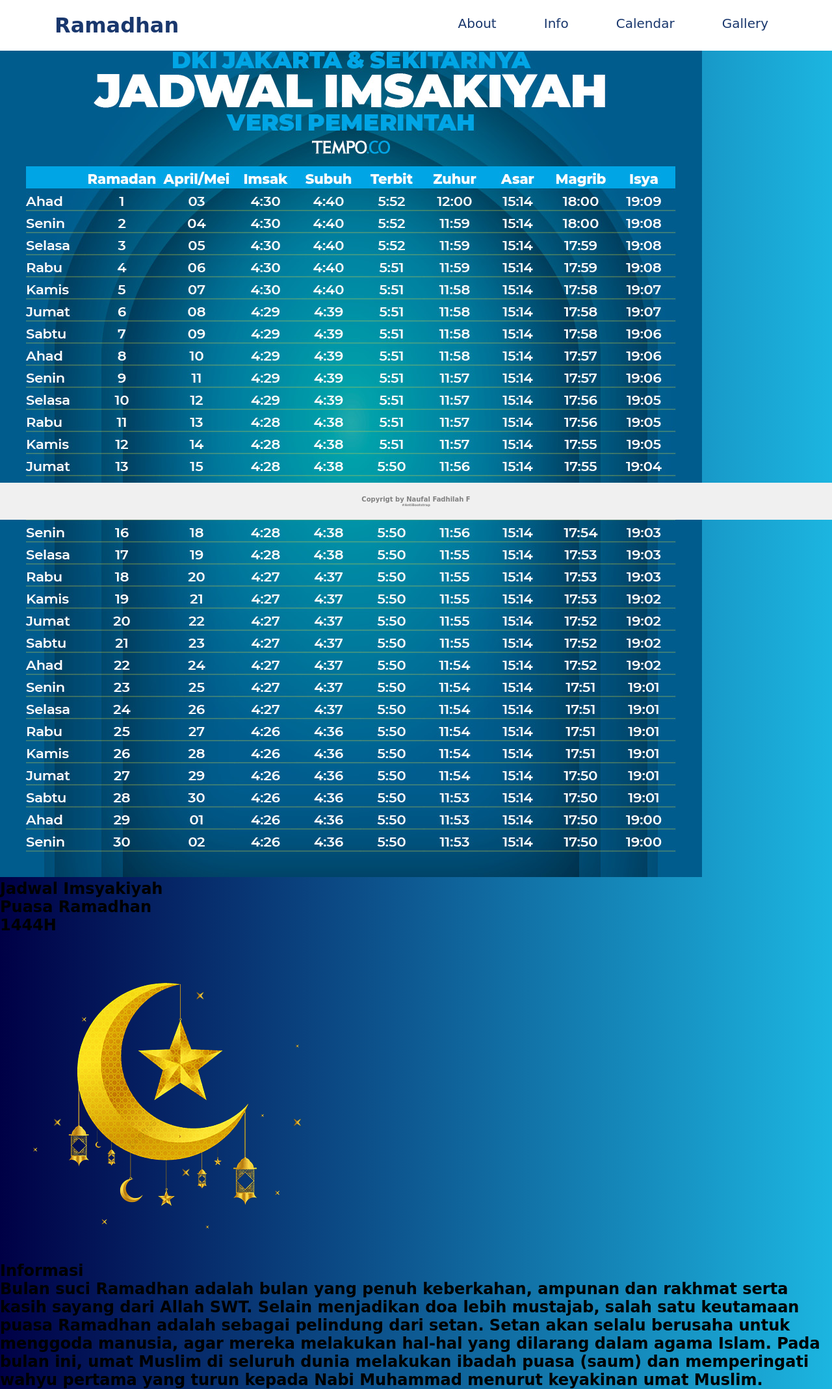
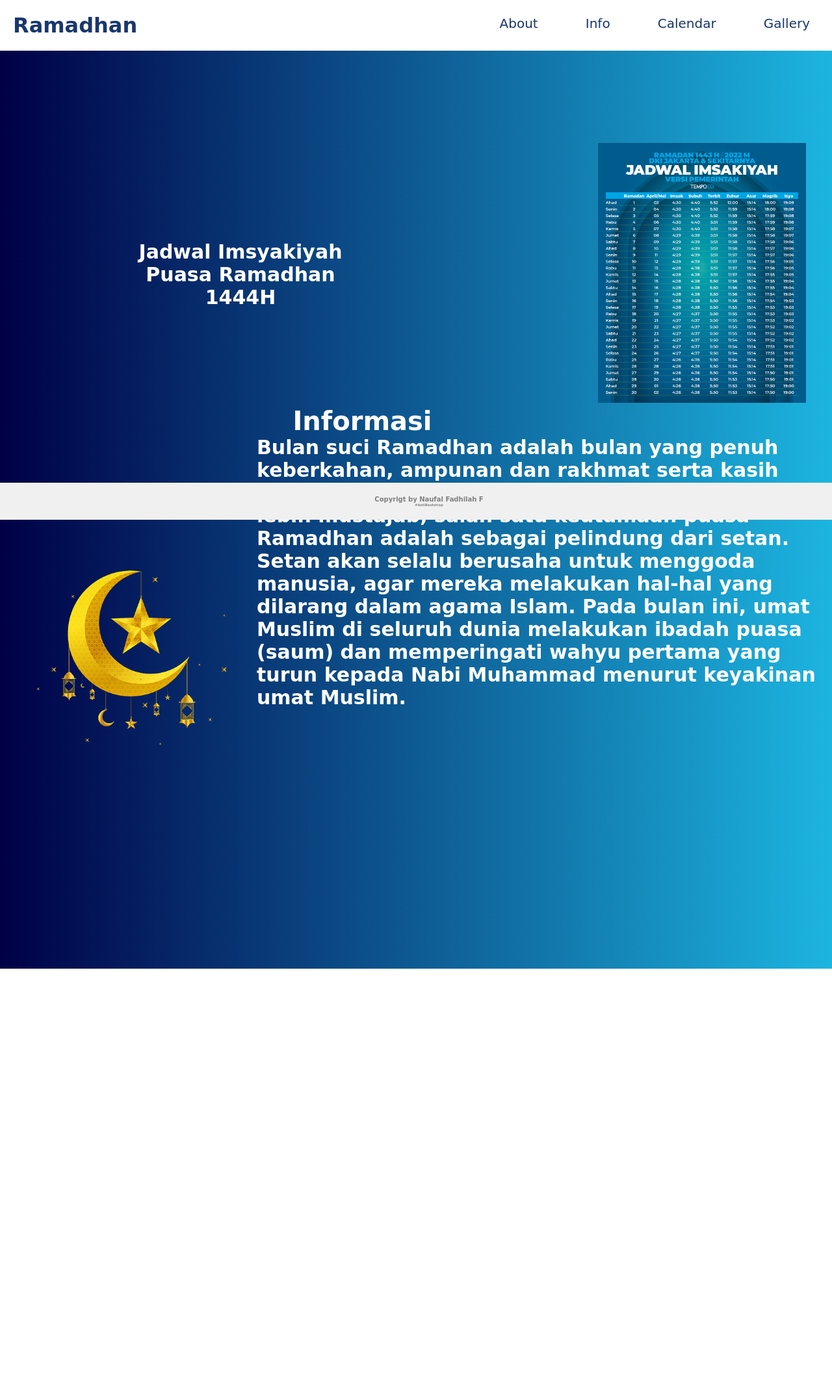
Before and after one commit to HIRUZENT/ramadhan2023, a PHP site: page / in a window 1280 px wide. Shown: the whole page at 65% size. After the commit the page ends 1491 px from the top, so only its background shows below. Run offline with PHP 8.4, Linux system fonts and the light colour scheme; some web fonts are replaced.

Commit message:
Update style.css

```diff
--- a/style/style.css
+++ b/style/style.css
@@ -9,11 +9,13 @@
 	padding:0;
 	font-family: 'Edu NSW ACT Foundation', cursive;
 }
+
 body{
-	scroll-behavior: smooth;
-	background-repeat: no-repeat;
+	 margin: 20px;
+	 scroll-behavior: smooth;
+	 background-repeat: no-repeat;
 	 background-size: cover;
-	background-color: black;
+	 background-color: black;
 	 background: linear-gradient(to right, #000046, #1cb5e0);
 }
 #check{
@@ -68,16 +70,6 @@ header ul li{
 a{
 	text-decoration: none;
 }
-.container{
-	width: 90%;
-	border: 20px;
-	margin: 0 auto;
-}
-.container:after{
-	content: '';
-	display: block;
-	clear: both;
-}
 .mobile-menu{
 	float: right;
 	padding: 20px;
@@ -126,7 +118,6 @@ a{
 .sidebar ul li:hover{
 	border-bottom: white solid;
 	margin-left: 20px;
-	margin-right: 50px;
 	transition: 0.3s;
 }
 #check:checked ~ .sidebar{
@@ -138,48 +129,179 @@ a{
 	transition: 0.3s;
 }
 
-.calendar{
+.container{
+	width: 100%;
+	margin: 0 auto;
+}
+.container:after{
+	content: '';
+	display: block;
+	clear: both;
+}
+.container h2{
+	font-size: 50%;
+}
+.gambar1{
 	justify-content: center;
+	margin-bottom: 100px;
 }
-.calendar img{
-  	width: 400px;
+.gambar1 img{
+  	width: 320px;
   	margin-top: 200px;
+  	margin-bottom: 30px;
 	float: right;
 	transition: 0.3s;
 	margin-left: 200px;
 	margin-right: 20px;
 	flex: 1 0 100%;
 }
-.calendar img:hover{
-	width: 500px;
+.gambar1 img:hover{
+	width: 400px;
+	margin-right: -15px;
 	transition: 0.3s;
 }
-.calendar .h2{
-	font-size: 50px;
-	color: white;
-	padding-top: 300px;
-	text-align: center;
+
+
+
+
+.gambar2{
+	justify-content: center;
+	margin-bottom: 400px;
 }
-
-.info h1{
-	margin-left: -299px;
-	font-size: 80px;
-}
-.info img{
-  	width: 600px;
-  	margin-top: -50px;
+.gambar2 img{
+  	width: 320px;
+  	margin-top: 20px;
+  	margin-bottom: 30px;
 	float: left;
 	transition: 0.3s;
 	margin-right: 20px;
 	flex: 1 0 100%;
 }
-.info .h2{
+.gambar2 img:hover{
+	width: 400px;
+	margin-right: -15px;
+	transition: 0.3s;
+}
+
+@media (max-width:380px){
+	.gambar1 img{
+		width: 270px;
+		margin-right: 25px;
+	}
+	.gambar1 h2{
+		font-size: 20px;
+	}
+
+	.gambar2 img{
+		width: 250px;
+		margin-right: 25px;
+	}
+	.gambar2 h2{
+		font-size: 20px;
+	}
+}
+@media (max-width:350px){
+	.gambar1 img{
+		width: 250px;
+		margin-right: 20px;
+	}
+	.gambar1 h2{
+		font-size: 20px;
+	}
+	.gambar2 img{
+		width: 200px;
+		margin-right: 20px;
+	}
+	.gambar2 h2{
+		font-size: 20px;
+	}
+}@media (max-width:490px){
+	.gambar2 img{
+		width: 200px;
+		margin-left: 100px;
+	}
+	.gambar2 h2{
+		font-size: 20px;
+	}
+}
+@media (max-width:340px){
+	.gambar1 img{
+		width: 150px;
+		margin-right: 75px;
+	}
+	.gambar1 h2{
+	font-size: 15px;
+	}
+	.gambar2 img{
+		width: 200px;
+		margin-left: 50px;
+	}
+	.gambar2 h2{
+		font-size: 20px;
+	}
+}
+@media (max-width:340px){
+	.gambar1 img{
+		width: 150px;
+		margin-right: 40px;
+	}
+	.gambar1 h2{
+	font-size: 15px;
+	}
+	.gambar2 img{
+		width: 200px;
+		margin-left: 28px;
+	}
+	.gambar2 h2{
+		font-size: 20px;
+	}
+}
+
+
+
+.gambar1 .h2{
 	font-size: 20px;
 	color: white;
-	padding-top: 200px;
-	margin-top: 80px;
-	text-align: left;
+	padding-top: 350px;
+	text-align: center;
 }
+
+.gambar2 img{
+  	width: 355px;
+  	margin-top: 200px;
+  	margin-bottom: 30px;
+	float: left;
+	transition: 0.3s;
+	margin-right: 20px;
+	flex: 1 0 100%;
+}
+.gambar2 img:hover{
+	width: 380px;
+	margin-right: -15px;
+	transition: 0.3s;
+}
+@media (max-width:439){
+	.gambar2 img{
+		float: center;
+	}
+}
+.gambar2{
+	font-size: 20px;
+	color: white;
+	padding-top: 50px;
+	margin-top: 0px;
+}
+.gambar2 h1{
+	color: white;
+	font-size: 40px;
+	text-align: center;
+}
+.gambar2 h{
+	color: white;
+	font-size: 40px;
+	text-align: center;
+}
+
 footer{
 	background:#f0f0f0;
 	position:fixed;
```
